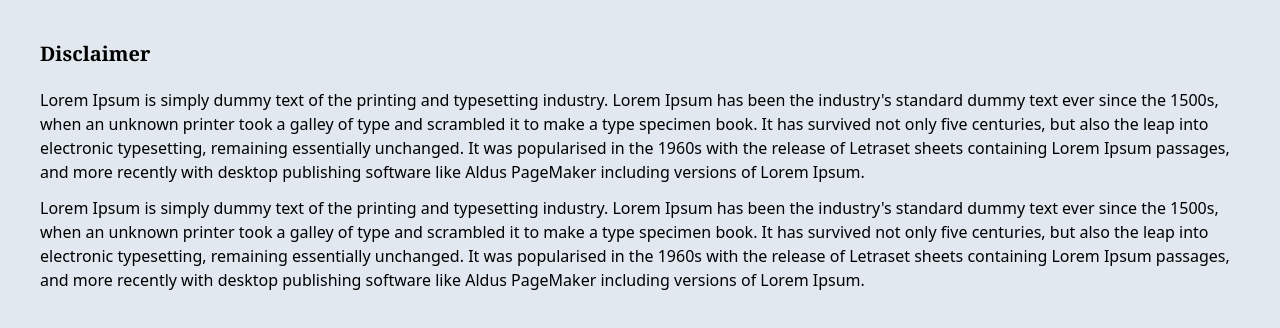
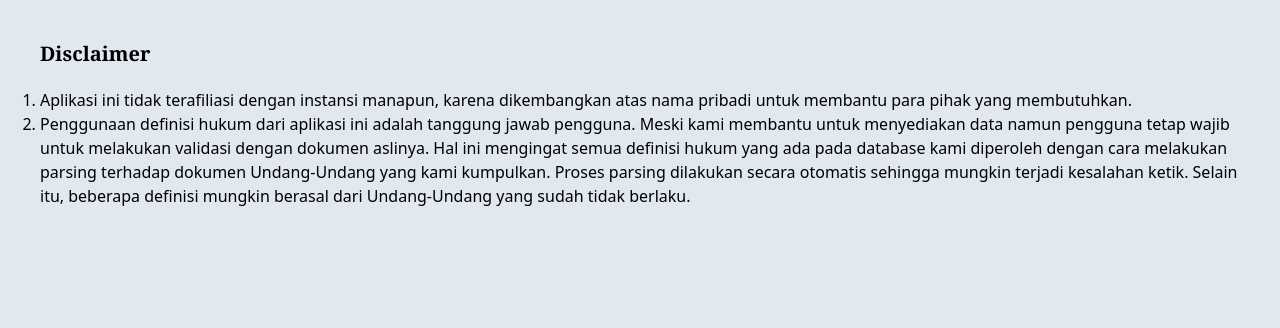
Before and after one commit to maziyank/kamus-hukum, a Next.js app: page /disclaimer in a window 1280 px wide. Shown: the top 328 px of the page. Built offline with nearby package versions, Linux system fonts and the light colour scheme.

Commit message:
update pages

```diff
--- a/pages/contributor.tsx
+++ b/pages/contributor.tsx
@@ -3,11 +3,18 @@ const Contributor = () => {
         <div className="w-full bg-slate-200 min-h-screen h-auto justify-center p-10">
             <h1 className="w-full text-xl font-bold font-serif mb-5">Kontributor</h1>
             <div className="w-full">
-                <p className="mb-3" >Lorem Ipsum is simply dummy text of the printing and typesetting industry. Lorem Ipsum has been the industry's standard dummy text ever since the 1500s, when an unknown printer took a galley of type and scrambled it to make a type specimen book. It has survived not only five centuries, but also the leap into electronic typesetting, remaining essentially unchanged. It was popularised in the 1960s with the release of Letraset sheets containing Lorem Ipsum passages, and more recently with desktop publishing software like Aldus PageMaker including versions of Lorem Ipsum.</p>
-                <p className="mb-3">Lorem Ipsum is simply dummy text of the printing and typesetting industry. Lorem Ipsum has been the industry's standard dummy text ever since the 1500s, when an unknown printer took a galley of type and scrambled it to make a type specimen book. It has survived not only five centuries, but also the leap into electronic typesetting, remaining essentially unchanged. It was popularised in the 1960s with the release of Letraset sheets containing Lorem Ipsum passages, and more recently with desktop publishing software like Aldus PageMaker including versions of Lorem Ipsum.</p>
+                <ol className="list-decimal">
+                    <li>
+                        Bakhtiar Amaludin
+                    </li>
+                    <li>
+                        I Gede Yudi Paramartha
+                    </li>
+                </ol>
+
             </div>
         </div>
     )
-  }
+}
 
-  export default Contributor
+export default Contributor
--- a/pages/disclaimer.tsx
+++ b/pages/disclaimer.tsx
@@ -3,8 +3,15 @@ const Disclaimer = () => {
         <div className="w-full bg-slate-200 min-h-screen h-auto justify-center p-10">
             <h1 className="w-full text-xl font-bold font-serif mb-5">Disclaimer</h1>
             <div className="w-full">
-                <p className="mb-3" >Lorem Ipsum is simply dummy text of the printing and typesetting industry. Lorem Ipsum has been the industry's standard dummy text ever since the 1500s, when an unknown printer took a galley of type and scrambled it to make a type specimen book. It has survived not only five centuries, but also the leap into electronic typesetting, remaining essentially unchanged. It was popularised in the 1960s with the release of Letraset sheets containing Lorem Ipsum passages, and more recently with desktop publishing software like Aldus PageMaker including versions of Lorem Ipsum.</p>
-                <p className="mb-3">Lorem Ipsum is simply dummy text of the printing and typesetting industry. Lorem Ipsum has been the industry's standard dummy text ever since the 1500s, when an unknown printer took a galley of type and scrambled it to make a type specimen book. It has survived not only five centuries, but also the leap into electronic typesetting, remaining essentially unchanged. It was popularised in the 1960s with the release of Letraset sheets containing Lorem Ipsum passages, and more recently with desktop publishing software like Aldus PageMaker including versions of Lorem Ipsum.</p>
+                <p className="mb-3" >
+                    <ol className="list-decimal">
+                    <li>
+                        Aplikasi ini tidak terafiliasi dengan instansi manapun, karena dikembangkan atas nama pribadi untuk membantu para pihak yang membutuhkan.
+                    </li>
+                    <li>
+                        Penggunaan definisi hukum dari aplikasi ini adalah tanggung jawab pengguna. Meski kami membantu untuk menyediakan data namun pengguna tetap wajib untuk melakukan validasi dengan dokumen aslinya. Hal ini mengingat semua definisi hukum yang ada pada database kami diperoleh dengan cara melakukan parsing terhadap dokumen Undang-Undang yang kami kumpulkan. Proses parsing dilakukan secara otomatis sehingga mungkin terjadi kesalahan ketik. Selain itu, beberapa definisi mungkin berasal dari Undang-Undang yang sudah tidak berlaku.
+                    </li>
+                </ol></p>
             </div>
         </div>
     )
```
